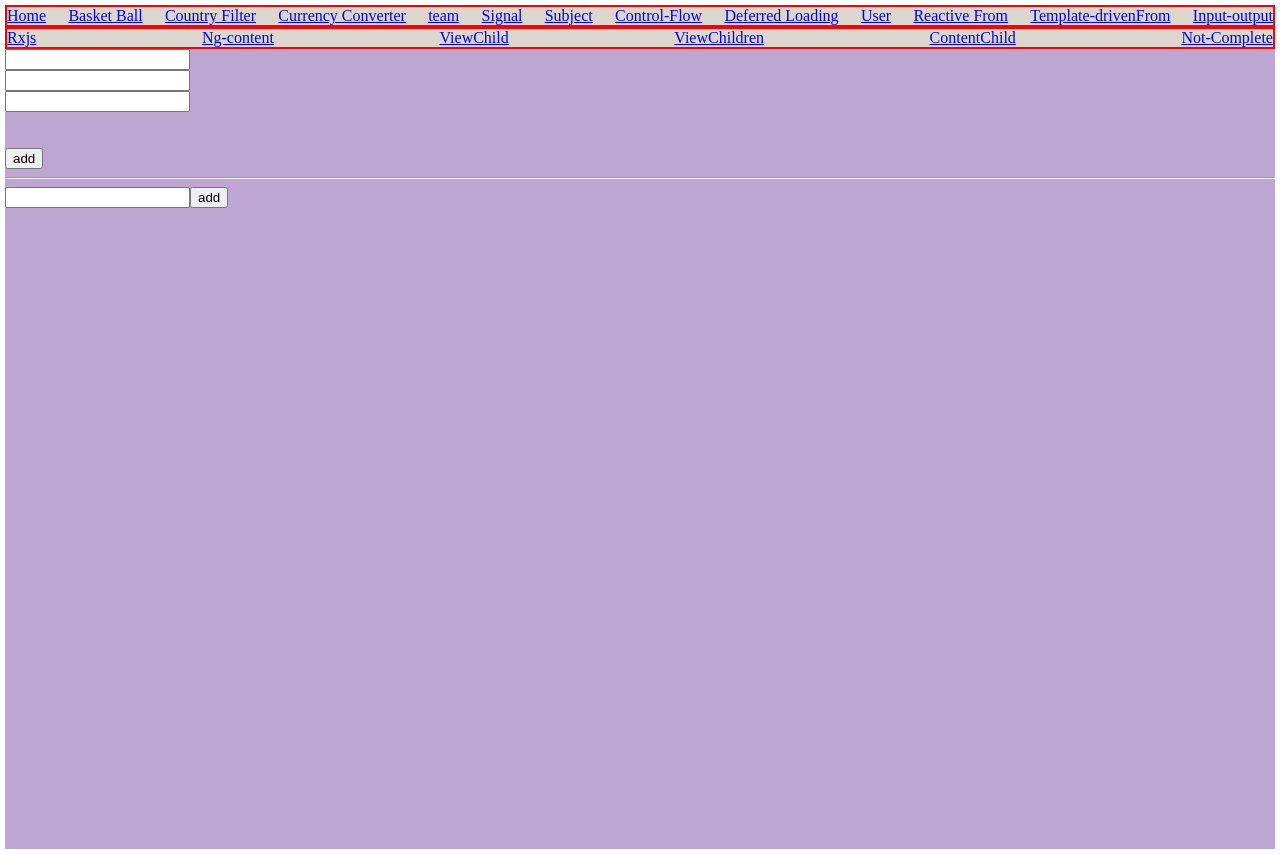
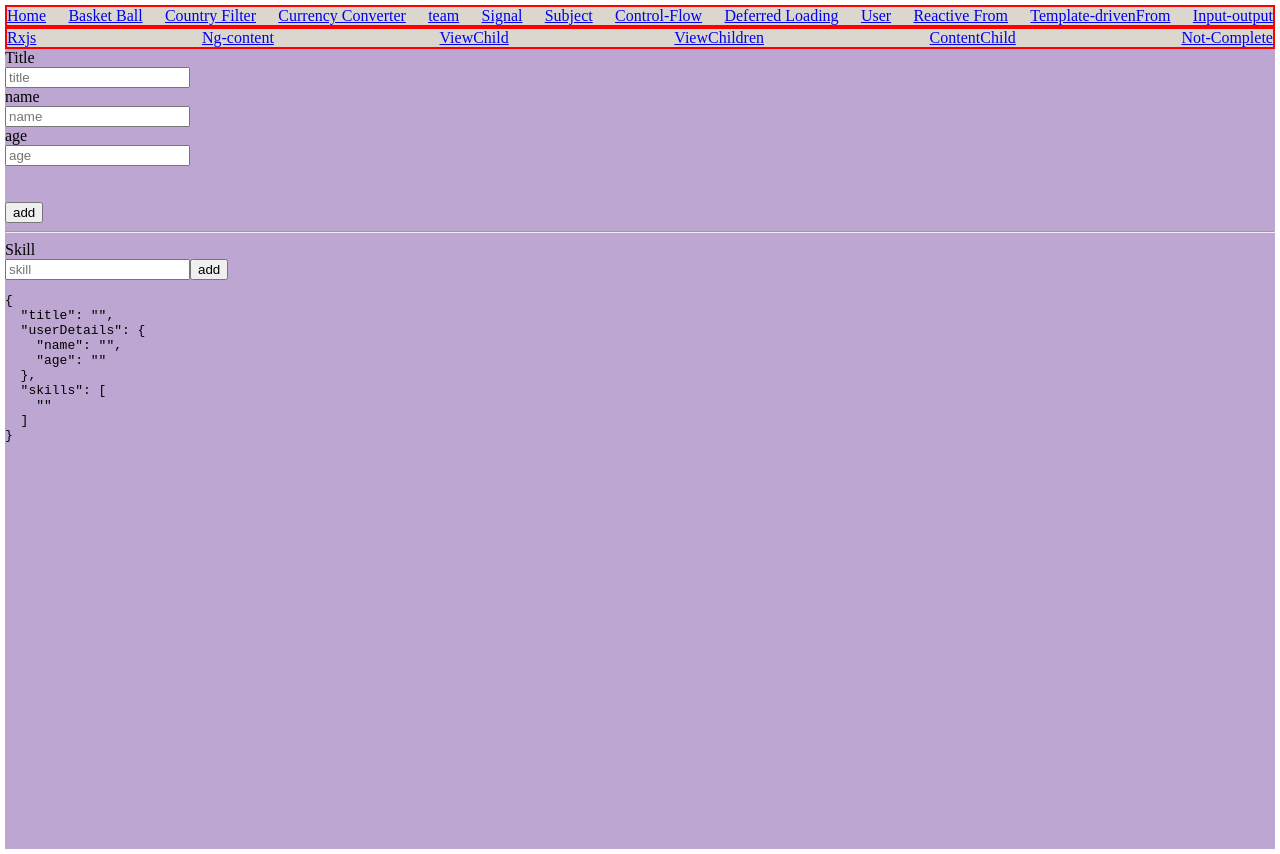
Before and after one commit to shailendrakumarsaini/ng_version_17, an Angular app: page /reactive-form in a window 1280 px wide. Built offline with nearby package versions, Linux system fonts and the light colour scheme.

Commit message:
fix: issue fixed

```diff
--- a/src/app/reactive-form/reactive-form.component.html
+++ b/src/app/reactive-form/reactive-form.component.html
@@ -1,21 +1,22 @@
 <form [formGroup]="form" (ngSubmit)="onSubmit()">
-
-    <input type="text" formControlName="title"><br>
+    <label for="">Title</label><br>
+    <input type="text" formControlName="title" placeholder="title"><br>
     <div formGroupName="userDetails">
-
-        <input type="text" formControlName="name"><br>
-        <input type="text" formControlName="age"><br>
+        <label for="">name</label><br>
+        <input type="text" formControlName="name" placeholder="name"><br>
+        <label for="">age</label><br>
+        <input type="text" formControlName="age" placeholder="age"><br>
     </div>
     <br><br>
   <button (click)="addSkill()">add</button>
     <div formArrayName="skills" >
         <ng-container *ngFor="let skill of skillFormArray['controls']; let skillIndex = index">
-
             <hr />
-            <input [formControlName]="skillIndex" />
+            <label for="">Skill</label><br>
+            <input [formControlName]="skillIndex" placeholder="skill" />
             <button (click)="removeSkill(skillIndex)">add</button>
         </ng-container>
     </div>
 
-    <!-- <pre>{{form?.value | json}}</pre> -->
+    <pre>{{form.value | json}}</pre>
 </form>
--- a/src/app/template-driven-form/template-driven-form.component.html
+++ b/src/app/template-driven-form/template-driven-form.component.html
@@ -8,7 +8,7 @@
             <label >Username</label>
             <input type="text" [(ngModel)]="username" name="UserName" #uname="ngModel" class="form-control" autocomplete="off" required>
             <span *ngIf="uname.touched && uname.invalid">
-              <!-- <small *ngIf="uname?.errors?.required">Username is Required</small> -->
+              <small *ngIf="uname.errors && uname.errors['required']">Username is Required</small>
             </span>
           </div>
 
@@ -19,7 +19,7 @@
 
           <button type="submit" class="btn btn-success col-md-12" form="formId" style="text-align:center">Login</button>
         </form>
-        <pre>{{formRefVari?.value | json}}</pre>
+        <pre>{{formRefVari.value | json}}</pre>
 
       </div>
     </div>
```
